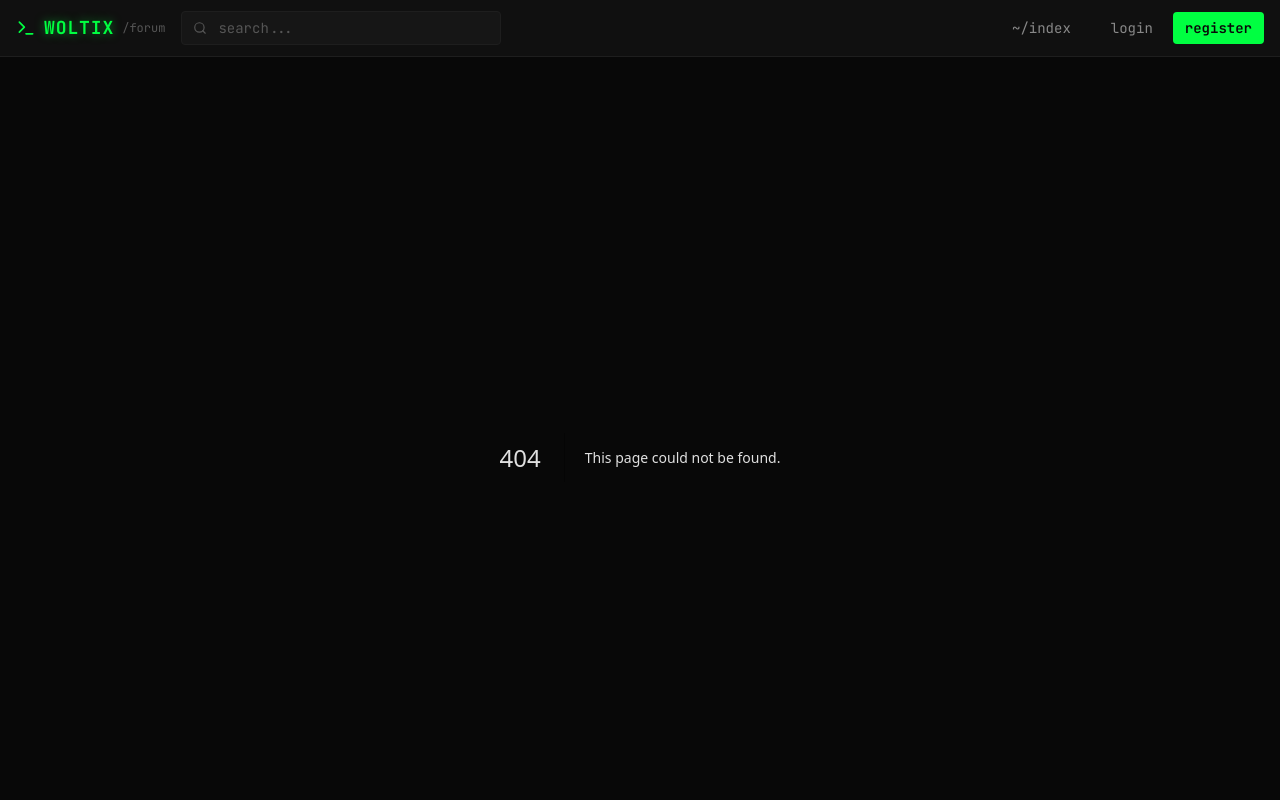
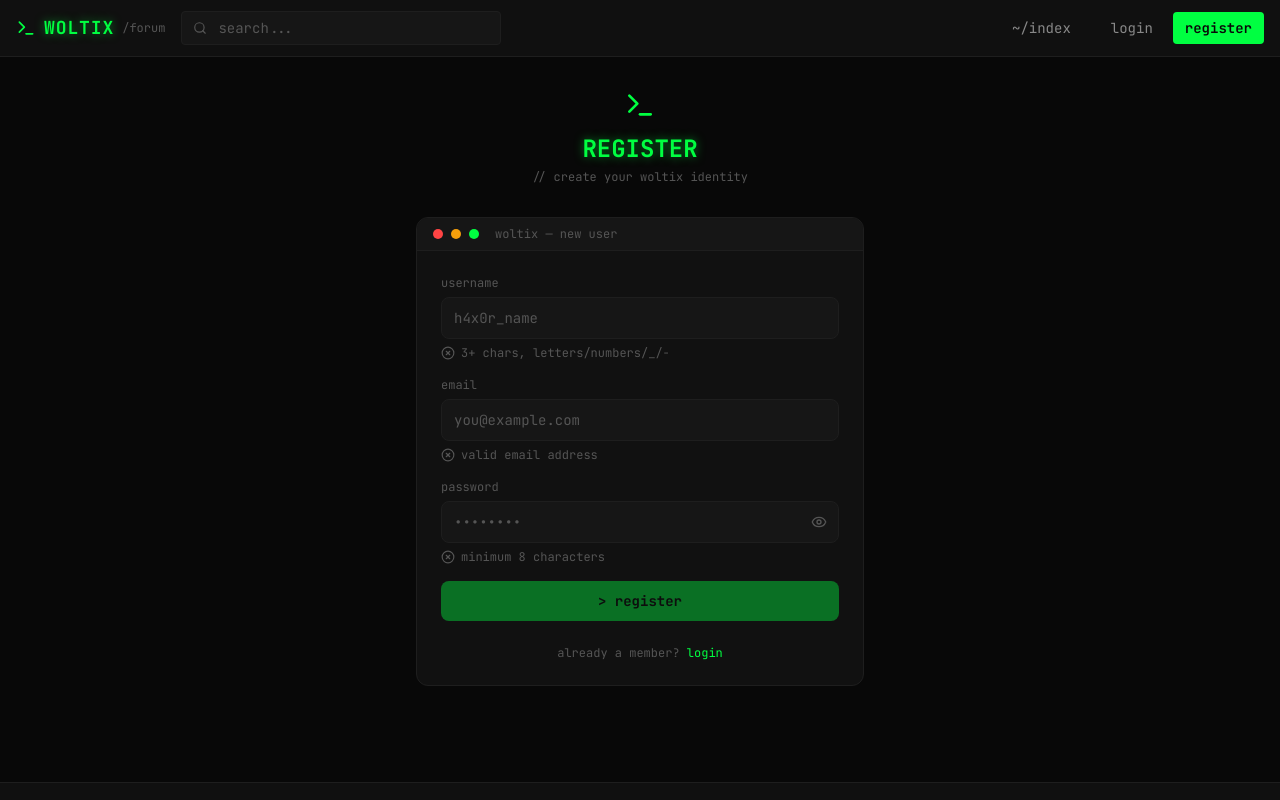
Before and after one commit to ahmetberatakcan463-cyber/woltix-forum, a Next.js app in the folder frontend/: page /auth/register in a window 1280 px wide. Before the commit this address had no page. Shown: the top 800 px of the page. Built offline with nearby package versions, Linux system fonts and the light colour scheme.

Commit message:
Add frontend/src/app/auth/register/page.jsx

```diff
--- /dev/null
+++ b/frontend/src/app/auth/register/page.jsx
@@ -0,0 +1,162 @@
+'use client';
+import { useState } from 'react';
+import Link from 'next/link';
+import { useRouter } from 'next/navigation';
+import { Terminal, Eye, EyeOff, CheckCircle, XCircle } from 'lucide-react';
+import api from '@/lib/api';
+import useAuthStore from '@/store/authStore';
+import toast from 'react-hot-toast';
+
+export default function RegisterPage() {
+  const router = useRouter();
+  const { setAuth } = useAuthStore();
+  const [form, setForm] = useState({ username: '', email: '', password: '' });
+  const [showPass, setShowPass] = useState(false);
+  const [loading, setLoading] = useState(false);
+
+  const checks = {
+    username: form.username.length >= 3 && /^[a-zA-Z0-9_-]+$/.test(form.username),
+    email: /^[^\s@]+@[^\s@]+\.[^\s@]+$/.test(form.email),
+    password: form.password.length >= 8,
+  };
+
+  async function handleSubmit(e) {
+    e.preventDefault();
+    if (!Object.values(checks).every(Boolean)) return;
+
+    setLoading(true);
+    try {
+      const res = await api.post('/auth/register', form);
+      setAuth(res.data.user, res.data.accessToken, res.data.refreshToken);
+      api.defaults.headers.common['Authorization'] = `Bearer ${res.data.accessToken}`;
+      toast.success(`Welcome to Woltix, ${res.data.user.username}!`);
+      router.push('/');
+    } catch (err) {
+      toast.error(err.response?.data?.error || 'Registration failed');
+    } finally {
+      setLoading(false);
+    }
+  }
+
+  const Check = ({ ok }) => ok
+    ? <CheckCircle className="w-3.5 h-3.5 text-accent-green shrink-0" />
+    : <XCircle className="w-3.5 h-3.5 text-text-muted shrink-0" />;
+
+  return (
+    <div className="min-h-[80vh] flex items-center justify-center px-4 py-8">
+      <div className="w-full max-w-md">
+        <div className="mb-8 text-center">
+          <Terminal className="w-8 h-8 text-accent-green mx-auto mb-3" />
+          <h1 className="font-mono text-2xl font-bold text-accent-green glow-green">REGISTER</h1>
+          <p className="font-mono text-text-muted text-xs mt-1">// create your woltix identity</p>
+        </div>
+
+        <div className="bg-bg-card border border-border rounded-xl overflow-hidden">
+          <div className="flex items-center gap-2 px-4 py-2 bg-bg-tertiary border-b border-border">
+            <div className="w-2.5 h-2.5 rounded-full bg-accent-red" />
+            <div className="w-2.5 h-2.5 rounded-full bg-accent-yellow" />
+            <div className="w-2.5 h-2.5 rounded-full bg-accent-green" />
+            <span className="font-mono text-text-muted text-xs ml-2">woltix — new user</span>
+          </div>
+
+          <form onSubmit={handleSubmit} className="p-6 space-y-4">
+            <div>
+              <label className="block font-mono text-xs text-text-muted mb-1.5">username</label>
+              <input
+                type="text"
+                value={form.username}
+                onChange={e => setForm(f => ({ ...f, username: e.target.value }))}
+                placeholder="h4x0r_name"
+                required
+                className="w-full bg-bg-tertiary border border-border rounded-lg px-3 py-2.5 font-mono text-sm text-text-primary placeholder-text-muted focus:outline-none focus:border-accent-green/50 transition-colors"
+              />
+              <div className="flex items-center gap-1.5 mt-1.5">
+                <Check ok={checks.username} />
+                <span className="font-mono text-xs text-text-muted">3+ chars, letters/numbers/_/-</span>
+              </div>
+            </div>
+
+            <div>
+              <label className="block font-mono text-xs text-text-muted mb-1.5">email</label>
+              <input
+                type="email"
+                value={form.email}
+                onChange={e => setForm(f => ({ ...f, email: e.target.value }))}
+                placeholder="you@example.com"
+                required
+                className="w-full bg-bg-tertiary border border-border rounded-lg px-3 py-2.5 font-mono text-sm text-text-primary placeholder-text-muted focus:outline-none focus:border-accent-green/50 transition-colors"
+              />
+              <div className="flex items-center gap-1.5 mt-1.5">
+                <Check ok={checks.email} />
+                <span className="font-mono text-xs text-text-muted">valid email address</span>
+              </div>
+            </div>
+
+            <div>
+              <label className="block font-mono text-xs text-text-muted mb-1.5">password</label>
+              <div className="relative">
+                <input
+                  type={showPass ? 'text' : 'password'}
+                  value={form.password}
+                  onChange={e => setForm(f => ({ ...f, password: e.target.value }))}
+                  placeholder="••••••••"
+                  required
+                  className="w-full bg-bg-tertiary border border-border rounded-lg px-3 py-2.5 pr-10 font-mono text-sm text-text-primary placeholder-text-muted focus:outline-none focus:border-accent-green/50 transition-colors"
+                />
+                <button
+                  type="button"
+                  onClick={() => setShowPass(!showPass)}
+                  className="absolute right-3 top-1/2 -translate-y-1/2 text-text-muted hover:text-text-secondary"
+                >
+                  {showPass ? <EyeOff className="w-4 h-4" /> : <Eye className="w-4 h-4" />}
+                </button>
+              </div>
+              <div className="flex items-center gap-1.5 mt-1.5">
+                <Check ok={checks.password} />
+                <span className="font-mono text-xs text-text-muted">minimum 8 characters</span>
+              </div>
+            </div>
+
+            {/* Password strength */}
+            {form.password && (
+              <div className="space-y-1">
+                <div className="flex gap-1">
+                  {[1,2,3,4].map(i => (
+                    <div
+                      key={i}
+                      className={`h-1 flex-1 rounded-full transition-colors ${
+                        form.password.length >= i * 4
+                          ? i <= 1 ? 'bg-accent-red'
+                            : i <= 2 ? 'bg-accent-yellow'
+                            : i <= 3 ? 'bg-accent-cyan'
+                            : 'bg-accent-green'
+                          : 'bg-border'
+                      }`}
+                    />
+                  ))}
+                </div>
+              </div>
+            )}
+
+            <button
+              type="submit"
+              disabled={loading || !Object.values(checks).every(Boolean)}
+              className="w-full py-2.5 bg-accent-green text-bg-primary font-mono font-bold text-sm rounded-lg hover:bg-accent-green/90 transition-colors disabled:opacity-40 disabled:cursor-not-allowed mt-2"
+            >
+              {loading ? 'creating account...' : '> register'}
+            </button>
+          </form>
+
+          <div className="px-6 pb-6 text-center">
+            <p className="font-mono text-text-muted text-xs">
+              already a member?{' '}
+              <Link href="/auth/login" className="text-accent-green hover:text-accent-purple transition-colors">
+                login
+              </Link>
+            </p>
+          </div>
+        </div>
+      </div>
+    </div>
+  );
+}
```
